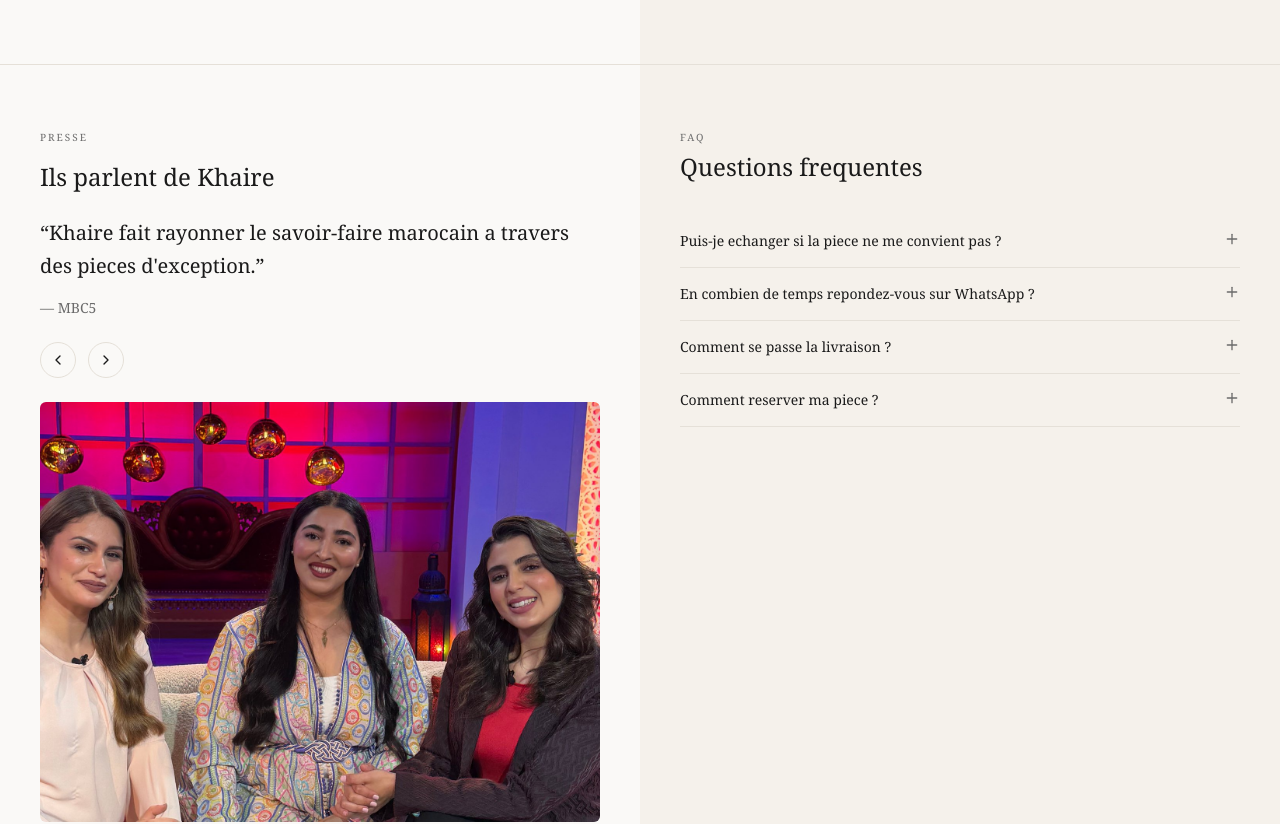
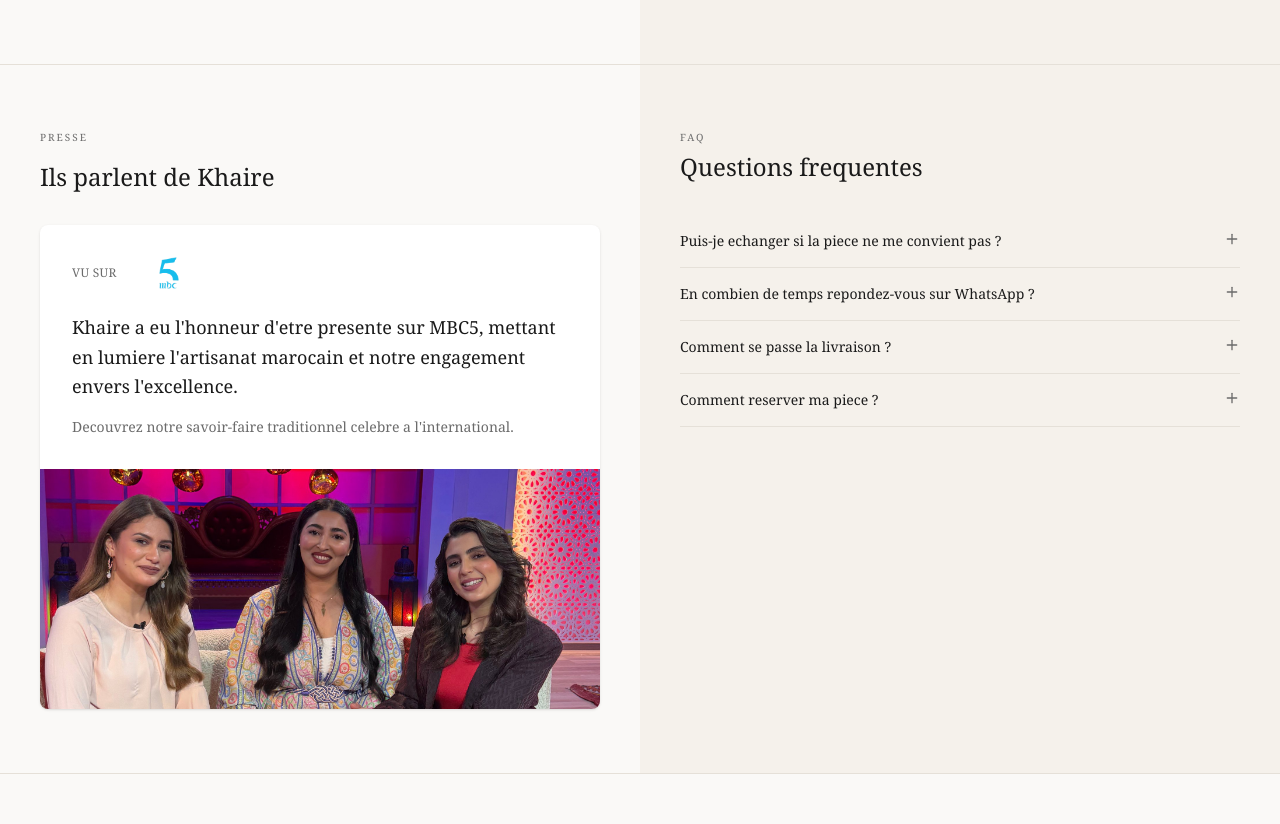
Before and after one commit to Brahim11971/khaire, a Next.js app: page / in a window 1280 px wide. Shown: the part 2383-3207 px from the top of the page. Built offline with nearby package versions, Linux system fonts and the light colour scheme.

Commit message:
feat: add MBC5 logo to Press section
Simplify Press section with MBC5 logo and event image.

```diff
--- a/components/press.tsx
+++ b/components/press.tsx
@@ -1,71 +1,49 @@
-"use client"
-
-import { useState } from "react"
 import Image from "next/image"
-import { ChevronLeft, ChevronRight } from "lucide-react"
-
-const pressItems = [
-  {
-    quote: "Khaire fait rayonner le savoir-faire marocain a travers des pieces d'exception.",
-    source: "MBC5",
-    image: "/assets/images/mbc5-event.jpg",
-  },
-]
 
 export function Press() {
-  const [currentIndex, setCurrentIndex] = useState(0)
-
-  const nextSlide = () => {
-    setCurrentIndex((prev) => (prev + 1) % pressItems.length)
-  }
-
-  const prevSlide = () => {
-    setCurrentIndex((prev) => (prev - 1 + pressItems.length) % pressItems.length)
-  }
-
   return (
     <section className="py-12 lg:py-16 bg-[#faf9f7]">
       <div className="px-6 lg:px-10">
-        <div className="grid lg:grid-cols-[1fr,1.2fr] gap-6 items-center">
-          {/* Content */}
-          <div>
-            <span className="text-[10px] tracking-[0.2em] text-[#6b6b6b] block mb-4 uppercase">Presse</span>
-            <h2 className="text-xl lg:text-2xl font-light mb-6 text-[#1a1a1a]">Ils parlent de Khaire</h2>
+        <span className="text-[10px] tracking-[0.2em] text-[#6b6b6b] block mb-4 uppercase">Presse</span>
+        <h2 className="text-xl lg:text-2xl font-light mb-8 text-[#1a1a1a]">Ils parlent de Khaire</h2>
 
-            <blockquote className="text-lg lg:text-xl font-light leading-relaxed mb-4 text-[#1a1a1a]">
-              &ldquo;{pressItems[currentIndex].quote}&rdquo;
-            </blockquote>
-            <p className="text-sm text-[#6b6b6b]">— {pressItems[currentIndex].source}</p>
+        {/* MBC5 Feature Card */}
+        <div className="bg-white rounded-lg overflow-hidden shadow-sm">
+          <div className="grid lg:grid-cols-[1fr,1.4fr] items-stretch">
+            {/* Content Side */}
+            <div className="p-6 lg:p-8 flex flex-col justify-center">
+              {/* As seen on badge */}
+              <div className="flex items-center gap-3 mb-6">
+                <span className="text-xs tracking-wide text-[#6b6b6b] uppercase">Vu sur</span>
+                <div className="relative h-8 w-20">
+                  <Image
+                    src="/assets/images/mbc5-logo.png"
+                    alt="MBC5"
+                    fill
+                    className="object-contain"
+                  />
+                </div>
+              </div>
 
-            {/* Navigation */}
-            <div className="flex items-center gap-3 mt-6">
-              <button
-                type="button"
-                onClick={prevSlide}
-                className="w-9 h-9 rounded-full border border-[#e5e0d8] flex items-center justify-center hover:bg-[#f5f1eb] transition-colors"
-                aria-label="Citation precedente"
-              >
-                <ChevronLeft size={16} />
-              </button>
-              <button
-                type="button"
-                onClick={nextSlide}
-                className="w-9 h-9 rounded-full border border-[#e5e0d8] flex items-center justify-center hover:bg-[#f5f1eb] transition-colors"
-                aria-label="Citation suivante"
-              >
-                <ChevronRight size={16} />
-              </button>
+              {/* Description */}
+              <p className="text-base lg:text-lg font-light leading-relaxed text-[#1a1a1a] mb-4">
+                Khaire a eu l&apos;honneur d&apos;etre presente sur MBC5, mettant en lumiere l&apos;artisanat marocain et notre engagement envers l&apos;excellence.
+              </p>
+
+              <p className="text-sm text-[#6b6b6b]">
+                Decouvrez notre savoir-faire traditionnel celebre a l&apos;international.
+              </p>
             </div>
-          </div>
 
-          {/* Image */}
-          <div className="relative aspect-[4/3] rounded-md overflow-hidden">
-            <Image
-              src={pressItems[currentIndex].image}
-              alt={`${pressItems[currentIndex].source} - Khaire`}
-              fill
-              className="object-cover"
-            />
+            {/* Image Side */}
+            <div className="relative aspect-[4/3] lg:aspect-auto min-h-[240px]">
+              <Image
+                src="/assets/images/mbc5-event.jpg"
+                alt="Khaire sur MBC5"
+                fill
+                className="object-cover"
+              />
+            </div>
           </div>
         </div>
       </div>
```
Also changed, not shown: public/assets/images/mbc5-logo.png (added).
